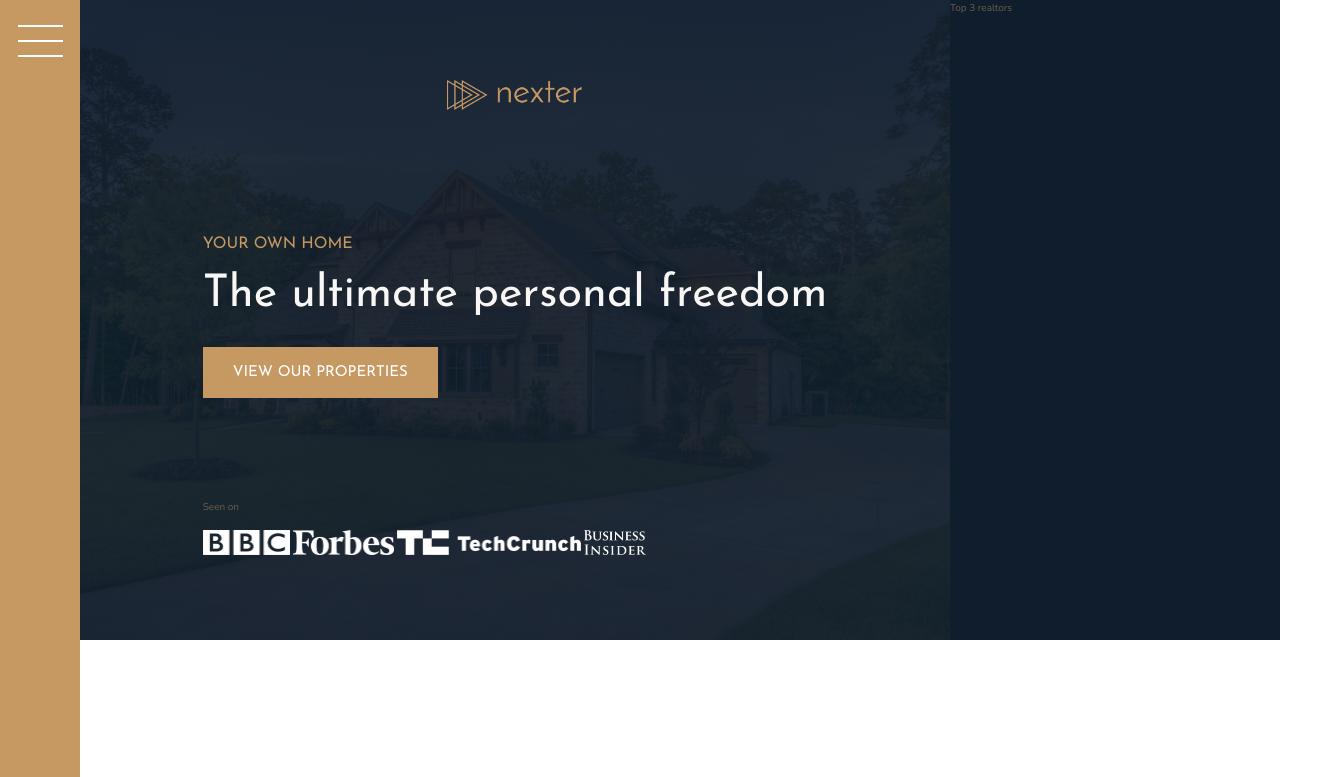
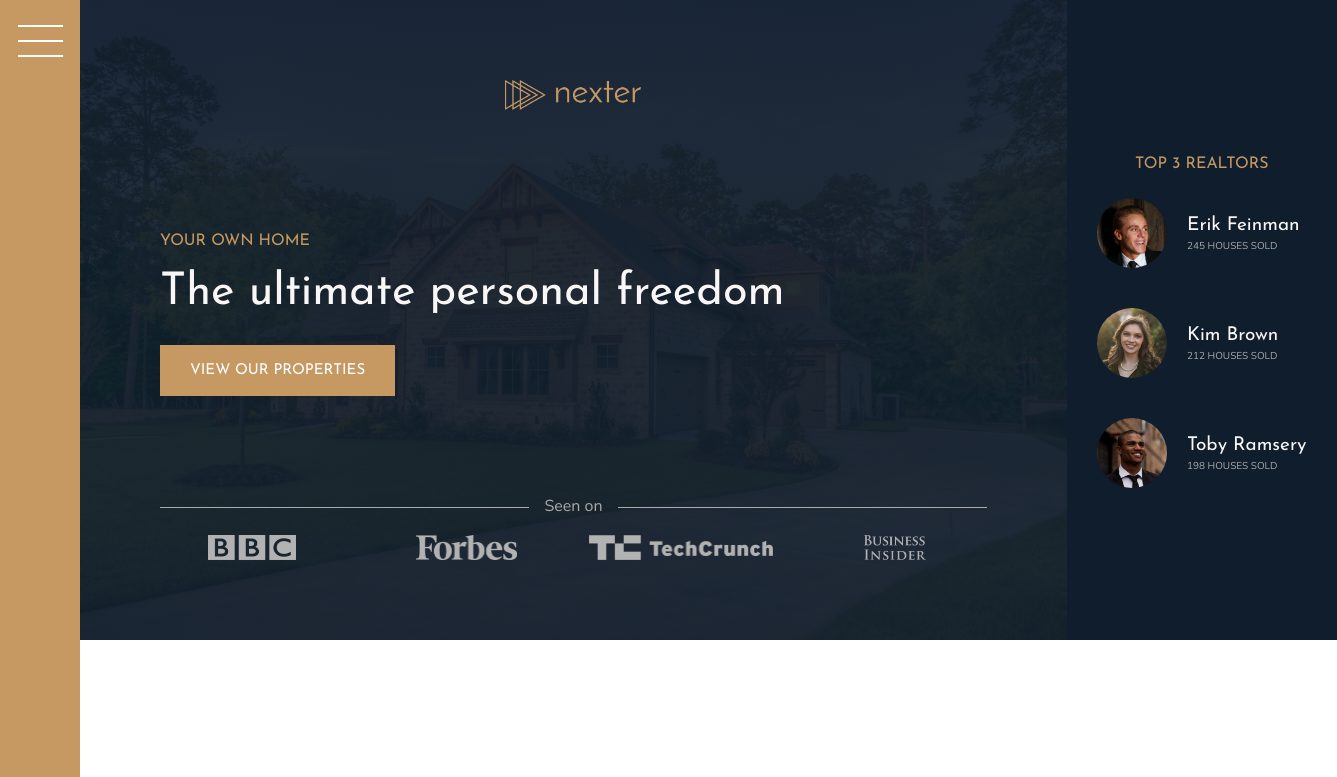
Before and after one commit to laurentiueana/nexter, a website: page index.html in a window 1280 px wide. Shown: the top 777 px of the page, 1337 px wide, since content can reach past the window. Drawn offline with nearby package versions, Linux system fonts and the light colour scheme.

Commit message:
Header and Realtors sections

```diff
--- a/index.html
+++ b/index.html
@@ -21,7 +21,7 @@
             <h3 class="heading-3">Your own home</h3>
             <h1 class="heading-1">The ultimate personal freedom</h1>
             <button class="btn header__btn">View our properties</button>
-            <div class="header__seenon-tetx">Seen on</div>
+            <div class="header__seenon-text">Seen on</div>
             <div class="header__seenon-logos">
                 <img src="img/logo-bbc.png" alt="Seen on logo 1">
                 <img src="img/logo-forbes.png" alt="Seen on logo 2">
@@ -31,7 +31,26 @@
         </header>
 
         <div class="realtors">
-            Top 3 realtors
+            <h3 class="heading-3">Top 3 realtors</h3>
+            <div class="realtors__list">
+                <img src="img/realtor-1.jpeg" alt="Realtor 1" class="realtors__img">
+                <div class="realtors__details">
+                    <h4 class="heading-4 heading-4--light">Erik Feinman</h4>
+                    <p class="realtors__sold">245 houses sold</p>
+                </div>
+
+                <img src="img/realtor-2.jpeg" alt="Realtor 2" class="realtors__img">
+                <div class="realtors__details">
+                    <h4 class="heading-4 heading-4--light">Kim Brown</h4>
+                    <p class="realtors__sold">212 houses sold</p>
+                </div>
+
+                <img src="img/realtor-3.jpeg" alt="Realtor 3" class="realtors__img">
+                <div class="realtors__details">
+                    <h4 class="heading-4 heading-4--light">Toby Ramsery</h4>
+                    <p class="realtors__sold">198 houses sold</p>
+                </div>
+            </div>
         </div>
 
         <section class="features">
--- a/sass/_header.scss
+++ b/sass/_header.scss
@@ -26,13 +26,32 @@
     }
 
     &__seenon-text {
+        display: grid;
+        grid-template-columns: 1fr max-content 1fr;
+        grid-column-gap: 1.5rem;
+        align-items: center;
 
+        font-size: 1.6rem;
+        color: $color-grey-light-2;
+
+        &::before,
+        &::after {
+            content: "";
+            height: 1px;
+            display: block;
+            background-color: currentColor;
+        }
     }
 
     &__seenon-logos {
+        display: grid;
+        grid-template-columns: repeat(4, 1fr);
+        grid-column-gap: 3rem;
+        justify-items: center;
 
         img {
             height: 2.5rem;
+            filter: brightness(70%);
         }
     }
 }
--- a/sass/_realtors.scss
+++ b/sass/_realtors.scss
@@ -1,4 +1,31 @@
 .realtors {
     background-color: $color-secondary;
     grid-column: col-start 7 / full-end;
+    padding: 3rem;
+
+    display: grid;
+    align-content: center;
+    justify-content: center;
+    grid-row-gap: 2rem;
+    justify-items: center;
+
+    &__list {
+        display: grid;
+        grid-template-columns: min-content max-content;
+        grid-row-gap: 5vh;
+        grid-column-gap: 2rem;
+        align-items: center;
+    }
+
+    &__img {
+        width: 7rem;
+        border-radius: 50%;
+        display: block;
+    }
+
+    &__sold {
+        text-transform: uppercase;
+        color: $color-grey-light-2;
+        margin-top: -3px;
+    }
 }
```
Also changed, not shown: css/style.css.
